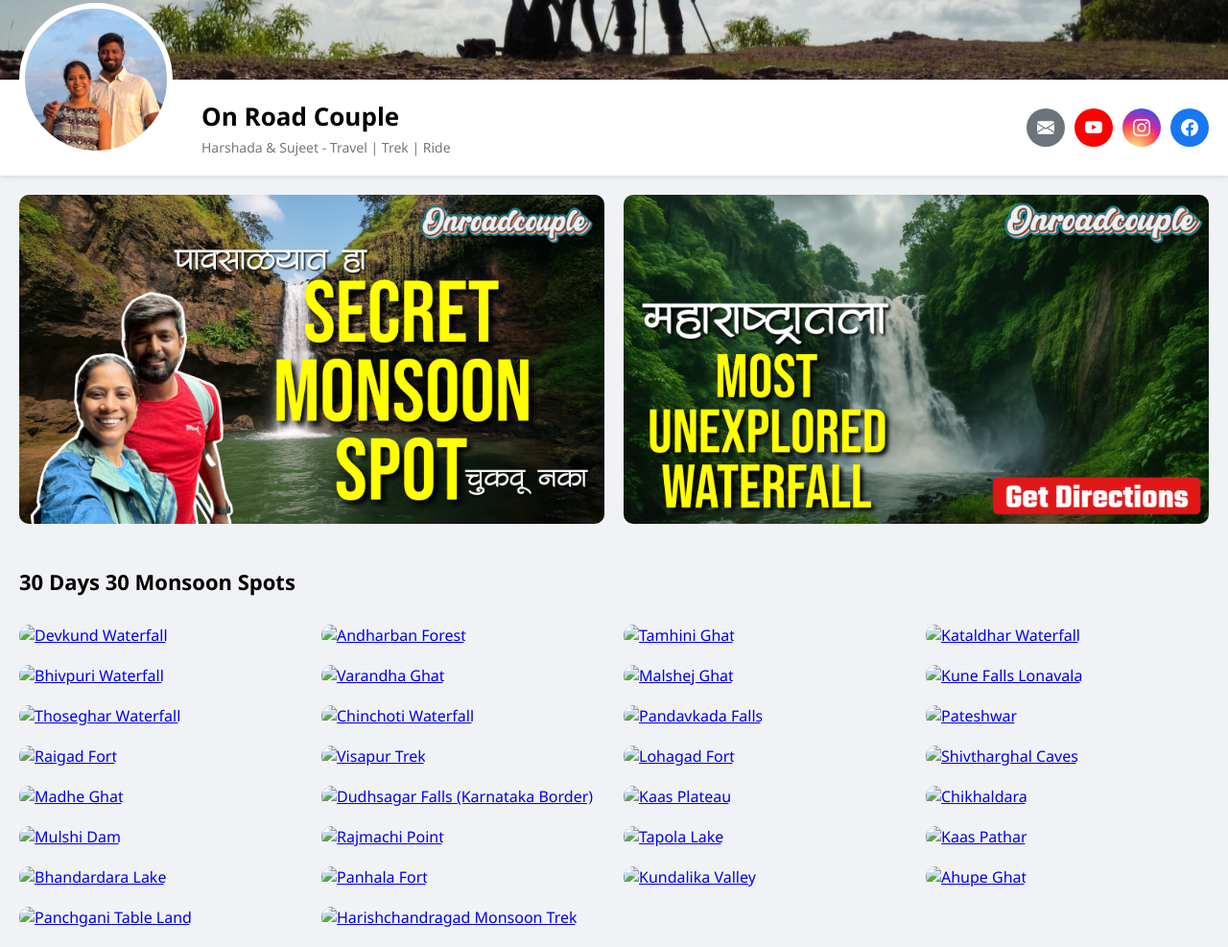
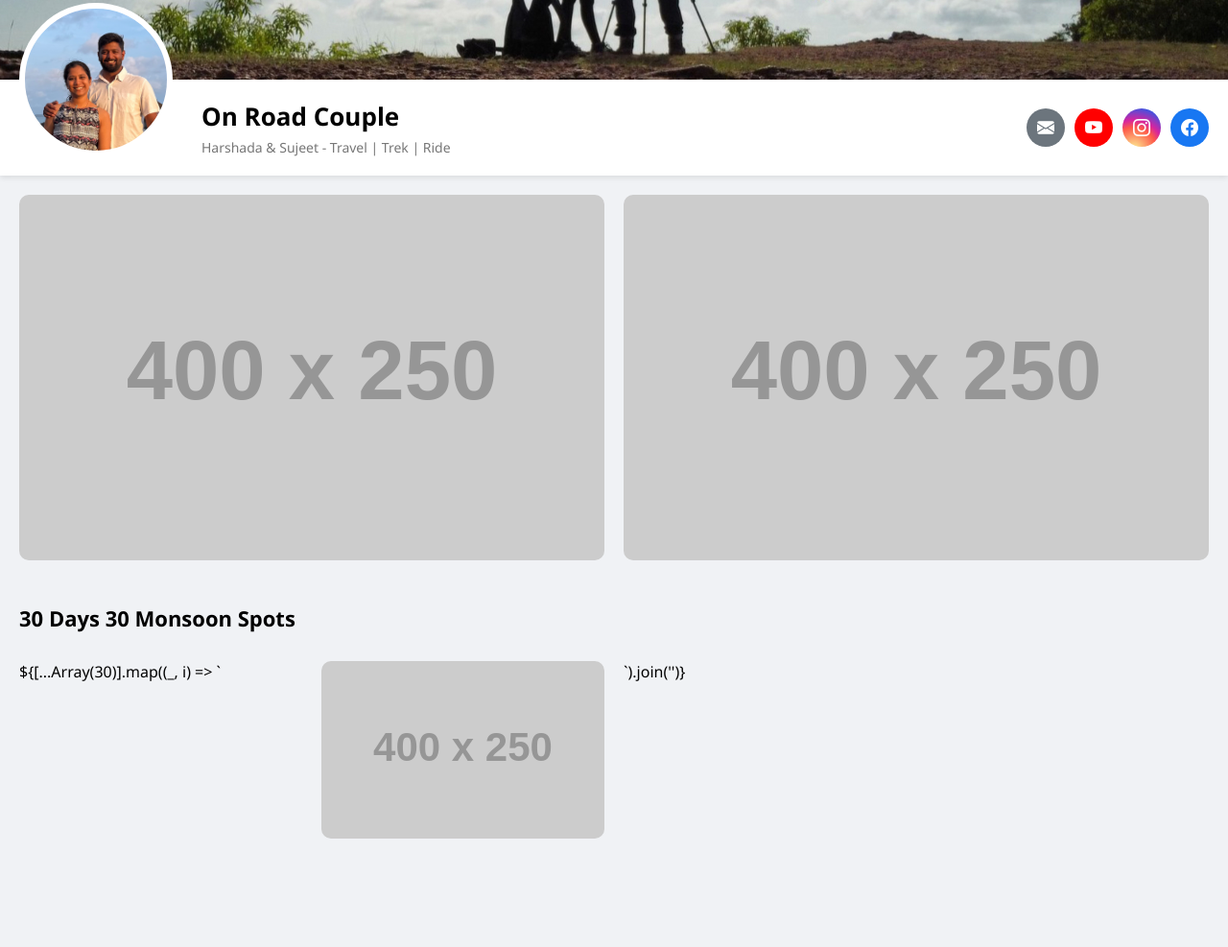
Before and after one commit to onroadcouple/onroadcouple.github.io, a plain HTML site: page index.html in a window 1280 px wide. Shown: the part 217-1204 px from the top of the page at 96% size. After the commit the page ends 1116 px from the top, so only its background shows below. Drawn offline with nearby package versions, Linux system fonts and the light colour scheme; placeholder pictures from the web are drawn by us.

Commit message:
Update index.html

```diff
--- a/index.html
+++ b/index.html
@@ -174,10 +174,10 @@
     <!-- Gallery Section -->
     <div class="gallery">
       <a href="https://youtu.be/IQze6y2uXfo?si=Kdo9h2ap14CB1PVG" target="_blank">
-        <img src="/tile-1.JPG" alt="Adventure Ride">
+        <img src="https://via.placeholder.com/400x250?text=Adventure+Ride" alt="Adventure Ride">
       </a>
       <a href="https://maps.app.goo.gl/5fHqYVbNfMyvFfGy7" target="_blank">
-        <img src="/tile-2.JPG" alt="Trek Vlog">
+        <img src="https://via.placeholder.com/400x250?text=Trek+Vlog" alt="Trek Vlog">
       </a>
     </div>
 
@@ -185,37 +185,13 @@
     <div class="gallery">
       <h2>30 Days 30 Monsoon Spots</h2>
 
-      <!-- Repeat below block with your real images and links -->
-      <a href="https://maps.app.goo.gl/example1" target="_blank"><img src="/tile-3.jpg" alt="Devkund Waterfall"></a>
-      <a href="https://maps.app.goo.gl/example2" target="_blank"><img src="/tile-4.jpg" alt="Andharban Forest"></a>
-      <a href="https://maps.app.goo.gl/example3" target="_blank"><img src="/tile-5.jpg" alt="Tamhini Ghat"></a>
-      <a href="https://maps.app.goo.gl/example4" target="_blank"><img src="/tile-6.jpg" alt="Kataldhar Waterfall"></a>
-      <a href="https://maps.app.goo.gl/example5" target="_blank"><img src="/tile-7.jpg" alt="Bhivpuri Waterfall"></a>
-      <a href="https://maps.app.goo.gl/example6" target="_blank"><img src="/tile-8.jpg" alt="Varandha Ghat"></a>
-      <a href="https://maps.app.goo.gl/example7" target="_blank"><img src="/tile-9.jpg" alt="Malshej Ghat"></a>
-      <a href="https://maps.app.goo.gl/example8" target="_blank"><img src="/tile-10.jpg" alt="Kune Falls Lonavala"></a>
-      <a href="https://maps.app.goo.gl/example9" target="_blank"><img src="/tile-11.jpg" alt="Thoseghar Waterfall"></a>
-      <a href="https://maps.app.goo.gl/example10" target="_blank"><img src="/tile-12.jpg" alt="Chinchoti Waterfall"></a>
-      <a href="https://maps.app.goo.gl/example11" target="_blank"><img src="/tile-13.jpg" alt="Pandavkada Falls"></a>
-      <a href="https://maps.app.goo.gl/example12" target="_blank"><img src="/tile-14.jpg" alt="Pateshwar"></a>
-      <a href="https://maps.app.goo.gl/example13" target="_blank"><img src="/tile-15.jpg" alt="Raigad Fort"></a>
-      <a href="https://maps.app.goo.gl/example14" target="_blank"><img src="/tile-16.jpg" alt="Visapur Trek"></a>
-      <a href="https://maps.app.goo.gl/example15" target="_blank"><img src="/tile-17.jpg" alt="Lohagad Fort"></a>
-      <a href="https://maps.app.goo.gl/example16" target="_blank"><img src="/tile-18.jpg" alt="Shivtharghal Caves"></a>
-      <a href="https://maps.app.goo.gl/example17" target="_blank"><img src="/tile-19.jpg" alt="Madhe Ghat"></a>
-      <a href="https://maps.app.goo.gl/example18" target="_blank"><img src="/tile-20.jpg" alt="Dudhsagar Falls (Karnataka Border)"></a>
-      <a href="https://maps.app.goo.gl/example19" target="_blank"><img src="/tile-21.jpg" alt="Kaas Plateau"></a>
-      <a href="https://maps.app.goo.gl/example20" target="_blank"><img src="/tile-22.jpg" alt="Chikhaldara"></a>
-      <a href="https://maps.app.goo.gl/example21" target="_blank"><img src="/tile-23.jpg" alt="Mulshi Dam"></a>
-      <a href="https://maps.app.goo.gl/example22" target="_blank"><img src="/tile-24.jpg" alt="Rajmachi Point"></a>
-      <a href="https://maps.app.goo.gl/example23" target="_blank"><img src="/tile-25.jpg" alt="Tapola Lake"></a>
-      <a href="https://maps.app.goo.gl/example24" target="_blank"><img src="/tile-26.jpg" alt="Kaas Pathar"></a>
-      <a href="https://maps.app.goo.gl/example25" target="_blank"><img src="/tile-27.jpg" alt="Bhandardara Lake"></a>
-      <a href="https://maps.app.goo.gl/example26" target="_blank"><img src="/tile-28.jpg" alt="Panhala Fort"></a>
-      <a href="https://maps.app.goo.gl/example27" target="_blank"><img src="/tile-29.jpg" alt="Kundalika Valley"></a>
-      <a href="https://maps.app.goo.gl/example28" target="_blank"><img src="/tile-30.jpg" alt="Ahupe Ghat"></a>
-      <a href="https://maps.app.goo.gl/example29" target="_blank"><img src="/tile-31.jpg" alt="Panchgani Table Land"></a>
-      <a href="https://maps.app.goo.gl/example30" target="_blank"><img src="/tile-32.jpg" alt="Harishchandragad Monsoon Trek"></a>
+      <!-- Loop for 30 dummy tiles -->
+      <!-- You can update the href and image text for real content -->
+      ${[...Array(30)].map((_, i) => `
+        <a href="https://maps.app.goo.gl/example${i+1}" target="_blank">
+          <img src="https://via.placeholder.com/400x250?text=Spot+${i+1}" alt="Monsoon Spot ${i+1}">
+        </a>
+      `).join('')}
     </div>
 
   </body>
```
